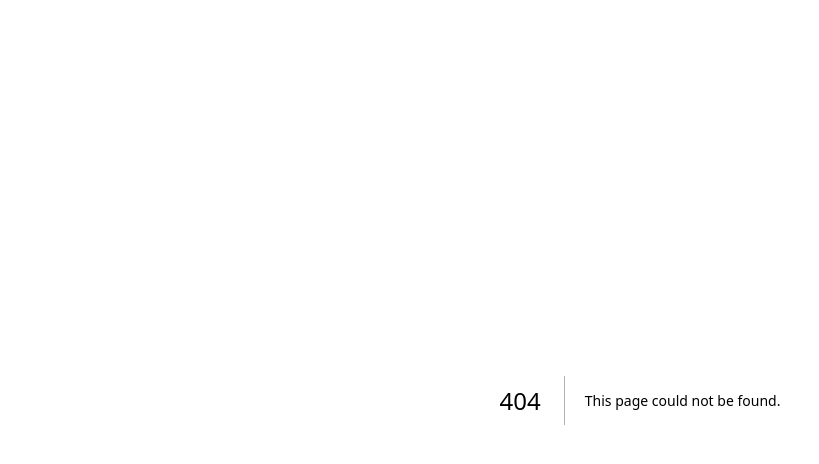
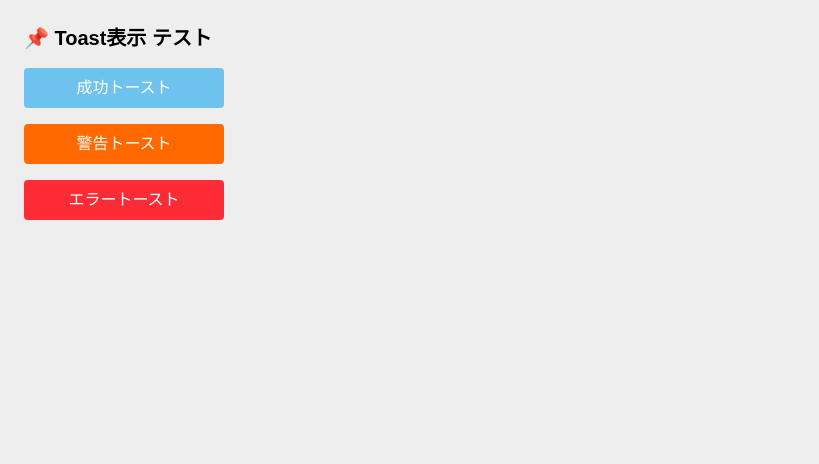
Before and after one commit to ymtakt/nextjs_sample, a Next.js app: page /comp-test/toast in a window 1280 px wide. Before the commit this address had no page. Shown: the top 464 px of the page, without its empty margins (0-819 px from the left). Built offline with nearby package versions, Linux system fonts and the light colour scheme.

Commit message:
feat:トーストの追加

```diff
--- a/src/app/(test)/comp-test/page.tsx
+++ b/src/app/(test)/comp-test/page.tsx
@@ -18,6 +18,9 @@ export default function Home() {
         <TextLink href="/comp-test/pagination" size="large">
           ページネーションリンクの確認
         </TextLink>
+        <TextLink href="/comp-test/toast" size="large">
+          トーストの確認
+        </TextLink>
       </div>
     </div>
   );
--- /dev/null
+++ b/src/app/(test)/comp-test/toast/page.tsx
@@ -0,0 +1,63 @@
+"use client";
+
+import StatusToast from "@/components/general/Toast";
+import { useState } from "react";
+
+export default function ToastPage() {
+  const [showSuccess, setShowSuccess] = useState(false);
+  const [showWarning, setShowWarning] = useState(false);
+  const [showError, setShowError] = useState(false);
+
+  return (
+    <div className="p-6 space-y-6 text-black min-h-screen">
+      <h2 className="text-xl font-bold mb-4">📌 Toast表示 テスト</h2>
+
+      <div className="flex flex-col space-y-4 w-50">
+        <button
+          onClick={() => setShowSuccess(true)}
+          className="px-4 py-2 bg-cp-sky-blue text-white rounded"
+        >
+          成功トースト
+        </button>
+        <button
+          onClick={() => setShowWarning(true)}
+          className="px-4 py-2 bg-orange-500 text-white rounded"
+        >
+          警告トースト
+        </button>
+        <button
+          onClick={() => setShowError(true)}
+          className="px-4 py-2 bg-red-500 text-white rounded"
+        >
+          エラートースト
+        </button>
+      </div>
+
+      <div className="space-y-4 mt-6">
+        {showSuccess && (
+          <StatusToast
+            message="メールを送信しました"
+            status="success"
+            onClose={() => setShowSuccess(false)}
+          />
+        )}
+
+        {showWarning && (
+          <StatusToast
+            message="xxxが未入力です"
+            status="warning"
+            onClose={() => setShowWarning(false)}
+          />
+        )}
+
+        {showError && (
+          <StatusToast
+            message="通信に失敗しました"
+            status="error"
+            onClose={() => setShowError(false)}
+          />
+        )}
+      </div>
+    </div>
+  );
+}
--- a/src/app/globals.css
+++ b/src/app/globals.css
@@ -35,6 +35,13 @@
   --color-cp-slate-gray: #6b7280;
   --color-cp-black: #323232;
   --color-cp-dark-blue: #0f4bc5;
+  /* Other */
+  --color-cp-toast-success-main: #edf9ff;
+  --color-cp-toast-success-sub: #6ec3ee;
+  --color-cp-toast-warning-main: #fffeed;
+  --color-cp-toast-warning-sub: #bf6a02;
+  --color-cp-toast-error-main: #ffeded;
+  --color-cp-toast-error-sub: #ec221f;
 
   /* Font Families */
   --font-noto: "Noto Sans JP", sans-serif;
--- /dev/null
+++ b/src/components/general/Toast/index.tsx
@@ -0,0 +1,76 @@
+import { IoIosClose } from "react-icons/io";
+import { useEffect } from "react";
+
+type Status = "success" | "warning" | "error";
+
+type StatusToastProps = {
+  message: string;
+  status: Status;
+  onClose: () => void;
+};
+
+export default function StatusToast({
+  message,
+  status,
+  onClose,
+}: StatusToastProps) {
+  const duration = 4000;
+
+  useEffect(() => {
+    const timer = setTimeout(() => {
+      onClose();
+    }, duration);
+    return () => clearTimeout(timer);
+  }, [onClose]);
+
+  const statusStyles = {
+    success: {
+      iconBg: "bg-cp-toast-success-sub",
+      iconColor: "text-cp-white",
+      box: "bg-cp-toast-success-main border-cp-toast-success-sub",
+      text: "text-cp-black",
+    },
+    warning: {
+      iconBg: "bg-cp-toast-warning-sub",
+      iconColor: "text-cp-white",
+      box: "bg-cp-toast-warning-main border-cp-toast-warning-sub",
+      text: "text-cp-black",
+    },
+    error: {
+      iconBg: "bg-cp-toast-error-sub",
+      iconColor: "text-cp-white",
+      box: "bg-cp-toast-error-main border-cp-toast-error-sub",
+      text: "text-cp-black",
+    },
+  };
+
+  const styles = statusStyles[status];
+
+  return (
+    <div
+      className={`fixed top-5 right-5 w-[300px] h-[59px] z-50 border-2 rounded-md p-4 ${styles.box} `}
+    >
+      <div className="flex items-center justify-between h-full">
+        <div className="flex items-center space-x-2 overflow-hidden">
+          <div
+            className={`w-6 h-6 rounded-full flex items-center justify-center ${styles.iconBg}`}
+          >
+            {status === "success" && (
+              <span className={styles.iconColor}>✔</span>
+            )}
+            {status === "warning" && (
+              <span className={styles.iconColor}>✔</span>
+            )}
+            {status === "error" && <span className={styles.iconColor}>✔</span>}
+          </div>
+          <div className={`font-bold text-sm ${styles.text} truncate`}>
+            {message}
+          </div>
+        </div>
+        <button onClick={onClose} className="text-black" aria-label="閉じる">
+          <IoIosClose size={25} />
+        </button>
+      </div>
+    </div>
+  );
+}
```
